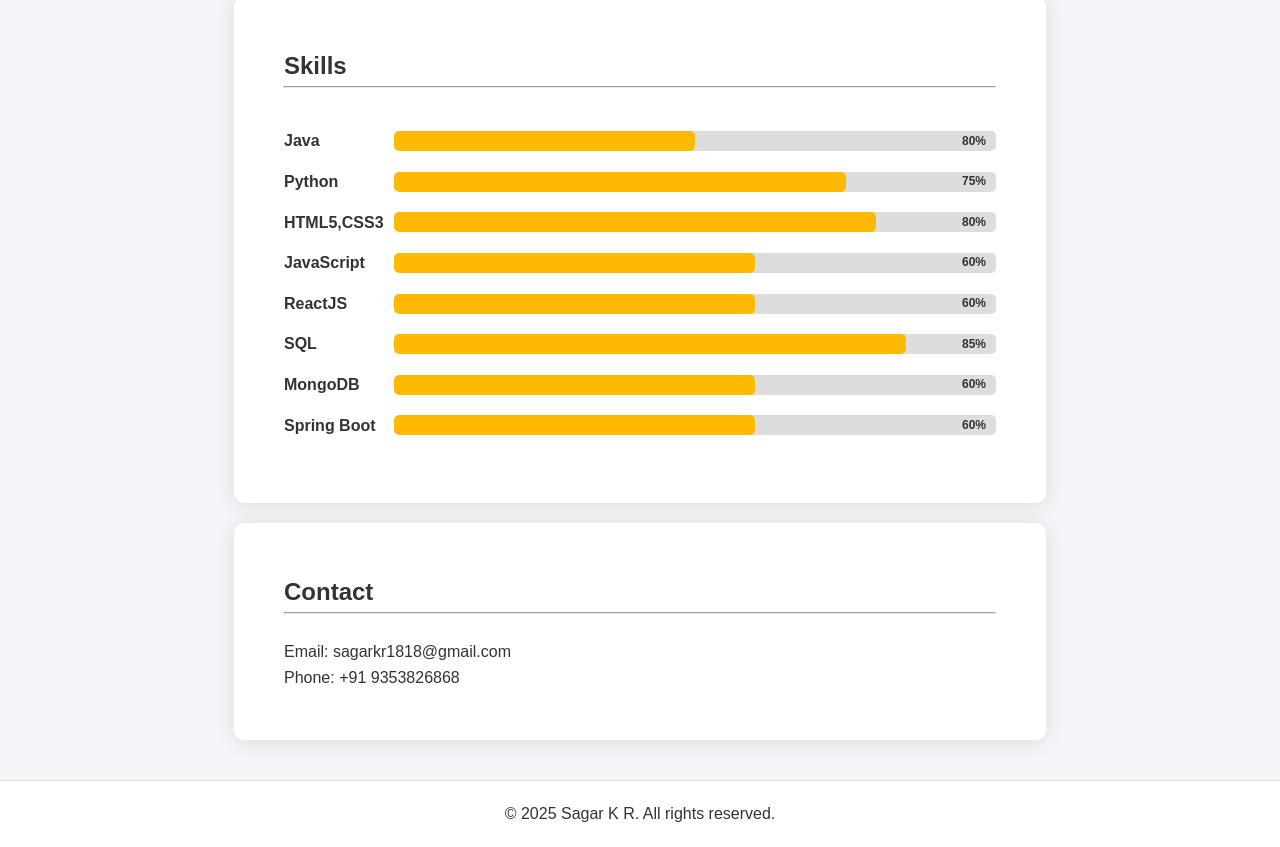
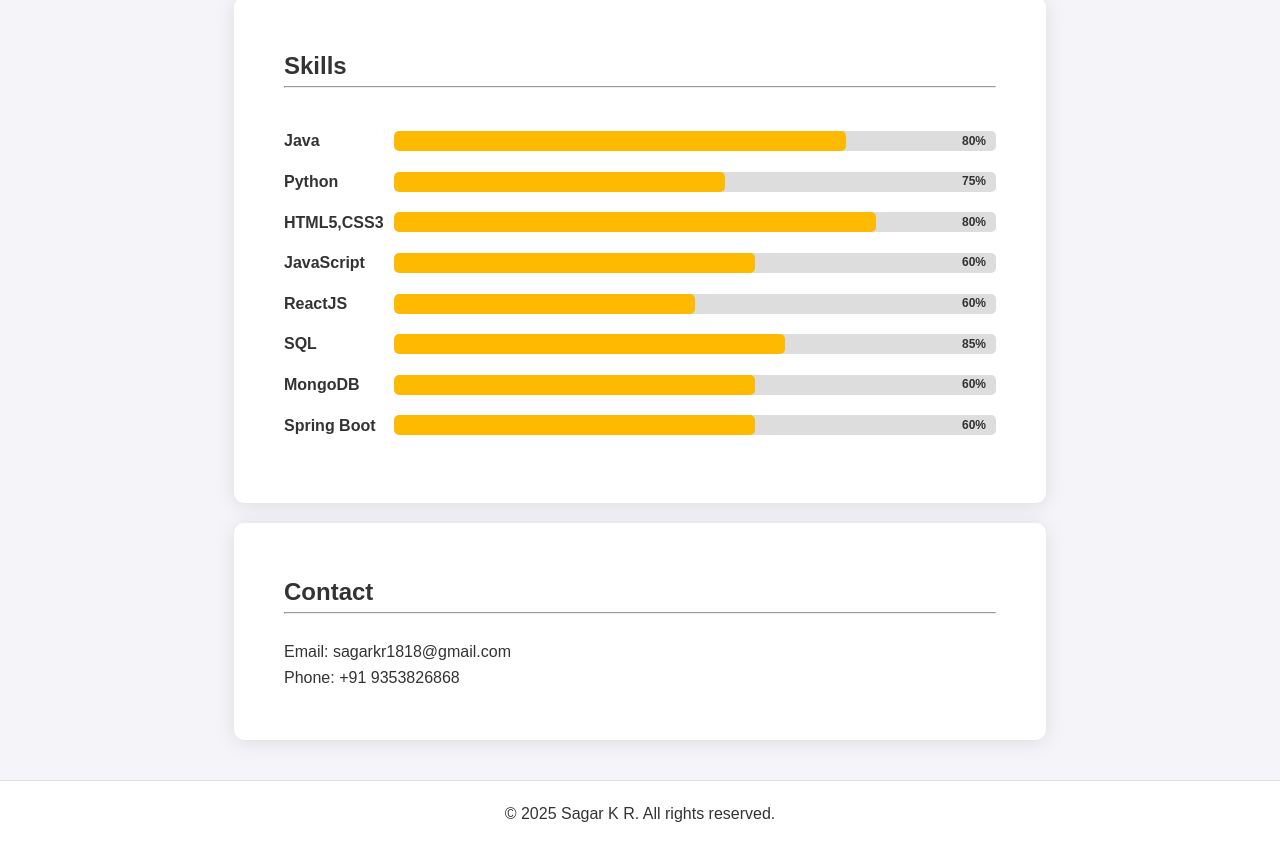
Before and after one commit to Sagar182001/Portfolio, a plain HTML site: page index.html in a window 1280 px wide. Shown: the part 2198-3045 px from the top of the page. Drawn offline with Linux system fonts and the light colour scheme.

Commit message:
Update index.html

```diff
--- a/index.html
+++ b/index.html
@@ -405,13 +405,13 @@ body.dark .bar-container::after {
             <hr><br>
             <div class="skills-bar">
                 <label>Java</label>
-                <span class="bar-container" style="--fill: 50%;">
+                <span class="bar-container" style="--fill: 75%;">
                     <span class="percentage">80%</span>
                 </span>
             </div>
             <div class="skills-bar">
                 <label>Python</label>
-                <span class="bar-container" style="--fill: 75%;">
+                <span class="bar-container" style="--fill: 55%;">
                     <span class="percentage">75%</span>
                 </span>
             </div>
@@ -429,13 +429,13 @@ body.dark .bar-container::after {
             </div>
             <div class="skills-bar">
                 <label>ReactJS</label>
-                <span class="bar-container" style="--fill: 60%;">
+                <span class="bar-container" style="--fill: 50%;">
                     <span class="percentage">60%</span>
                 </span>
             </div>
             <div class="skills-bar">
                 <label>SQL</label>
-                <span class="bar-container" style="--fill: 85%;">
+                <span class="bar-container" style="--fill: 65%;">
                     <span class="percentage">85%</span>
                 </span>
             </div>
```
